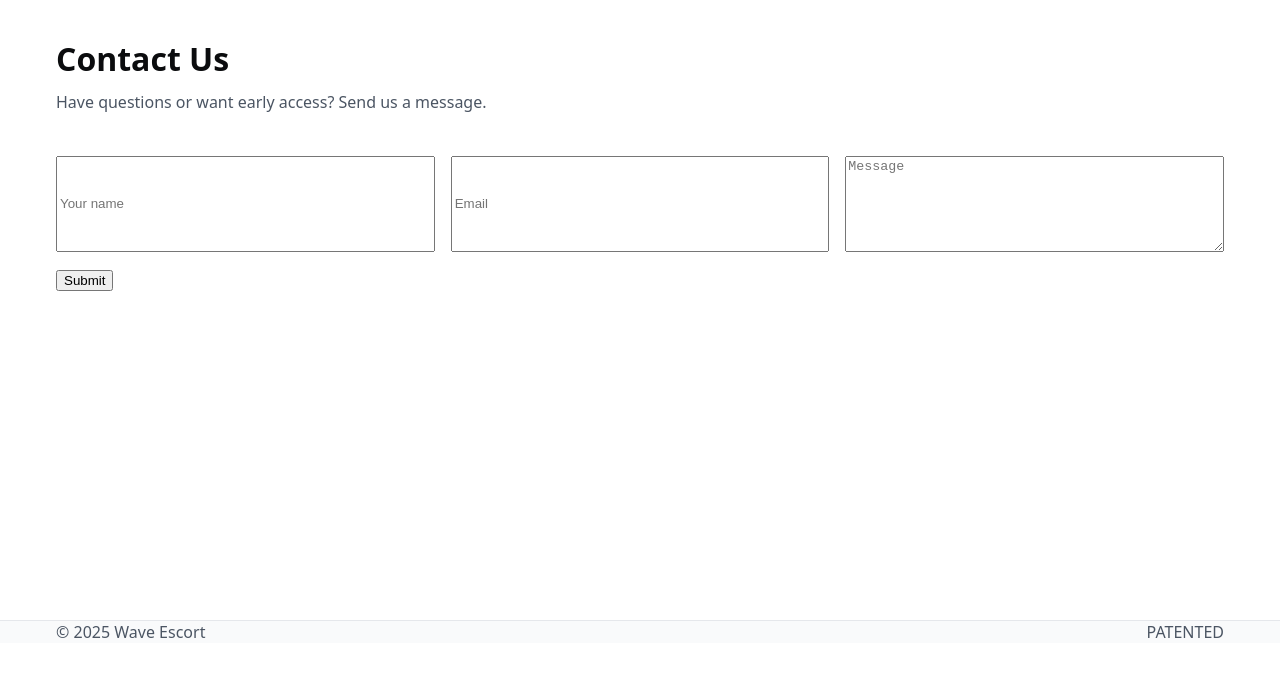
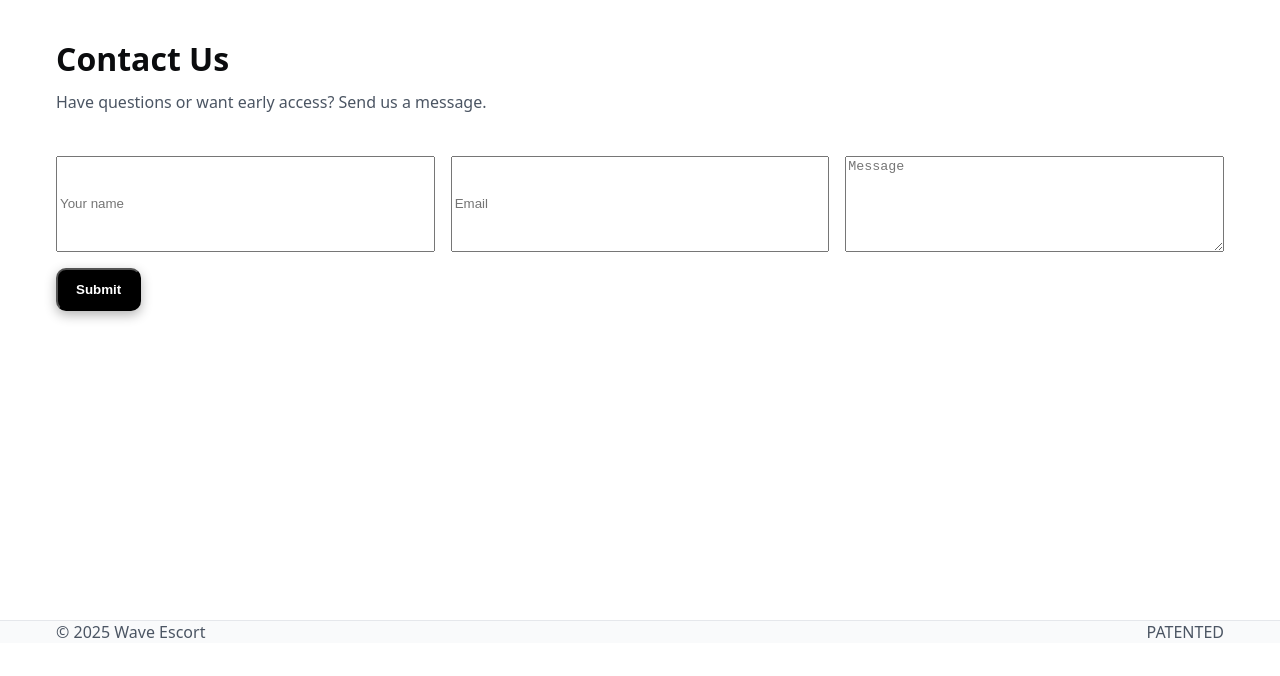
Before and after one commit to kevindickinson/wave_escort, a Next.js app: page /contact in a window 1280 px wide. Shown: the top 676 px of the page. Built offline with nearby package versions, Linux system fonts and the light colour scheme.

Commit message:
Refactor Footer component to export as a named function and update button class in ContactForm for improved styling and logging during form submission.

```diff
--- a/src/app/contact/page.tsx
+++ b/src/app/contact/page.tsx
@@ -69,13 +69,15 @@ function ContactForm() {
       <textarea name="message" disabled={disabled} className="w-full rounded-md border border-white/10 bg-white/5 px-4 py-3 text-white placeholder-white/60 outline-none focus:border-primary" rows={6} placeholder="Message" required />
       <div className="flex items-center gap-3">
         <button
-          className="btn-primary w-fit"
+          className="cta"
           type="submit"
           disabled={disabled}
           onClick={(e) => {
             console.log('Button clicked!');
             e.preventDefault();
+            console.log('Form data:', formRef.current);
             const fd = new FormData(formRef.current!);
+            console.log('FormData created:', fd);
             submitForm(fd);
           }}
         >
--- a/src/components/Footer.tsx
+++ b/src/components/Footer.tsx
@@ -1,4 +1,4 @@
-export default function Footer() {
+export function Footer() {
   return (
     <footer className="border-t border-white/10 py-8 text-center text-sm text-white/60">
       <div className="container-max">
```
